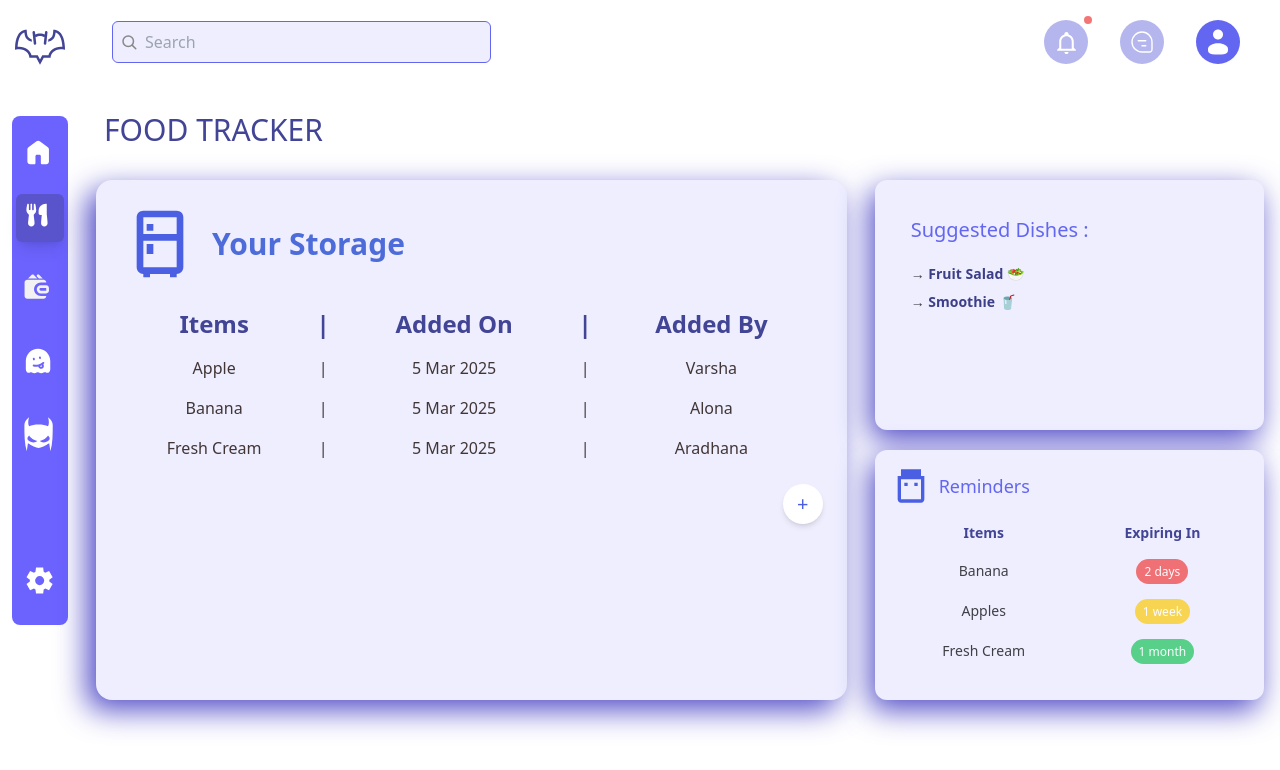
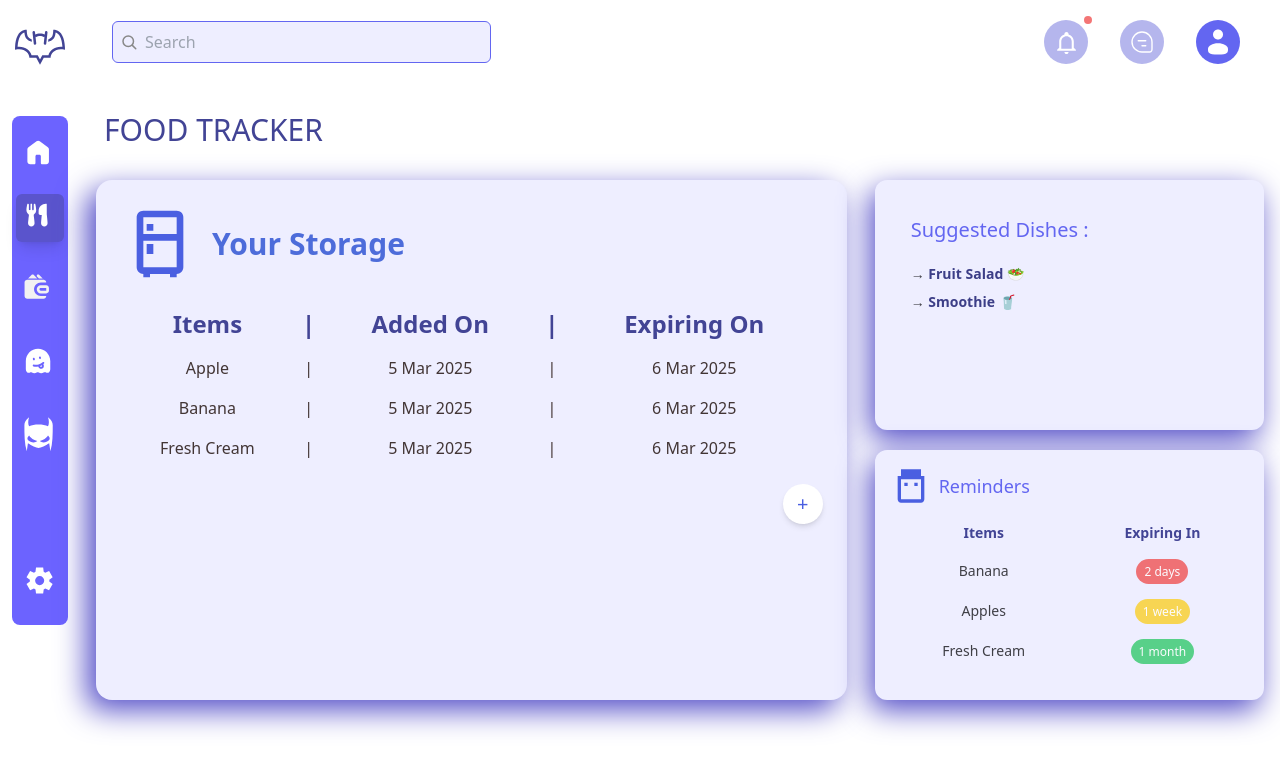
Before and after one commit to Varsha620/Noctify, a React (Vite) app: page /food-tracker in a window 1280 px wide. Shown: the top 770 px of the page. Built offline with nearby package versions, Linux system fonts and the light colour scheme.

Commit message:
Small changes in ui of foodtracker

```diff
--- a/src/pages/FoodTracker.jsx
+++ b/src/pages/FoodTracker.jsx
@@ -36,14 +36,14 @@ function FoodTracker() {
                     <th className="py-2">|</th>
                     <th className="py-2">Added On</th>
                     <th className="py-2">|</th>
-                    <th className="py-2">Added By</th>
+                    <th className="py-2">Expiring On</th>
                   </tr>
                 </thead>
                 <tbody className="text-[#423535]">
                   {[
-                    { item: 'Apple', date: '5 Mar 2025', by: 'Varsha' },
-                    { item: 'Banana', date: '5 Mar 2025', by: 'Alona' },
-                    { item: 'Fresh Cream', date: '5 Mar 2025', by: 'Aradhana' }
+                    { item: 'Apple', date: '5 Mar 2025', by: '6 Mar 2025' },
+                    { item: 'Banana', date: '5 Mar 2025', by: '6 Mar 2025' },
+                    { item: 'Fresh Cream', date: '5 Mar 2025', by: '6 Mar 2025' }
                   ].map((row, index) => (
                     <tr key={index} className="transition-colors duration-200 animate-slideInUp hover:bg-white/50" style={{ animationDelay: `${0.1 * index}s` }}>
                       <td className="py-2">{row.item}</td>
```
